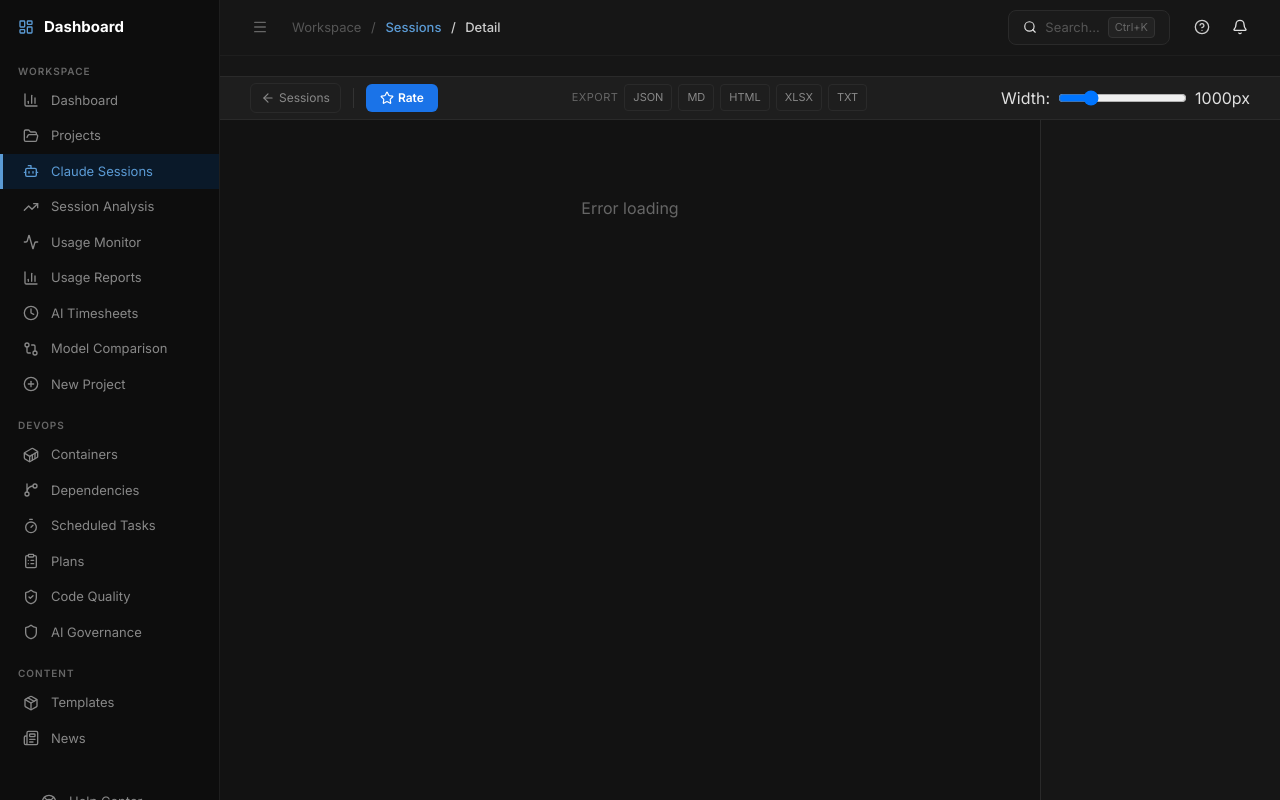
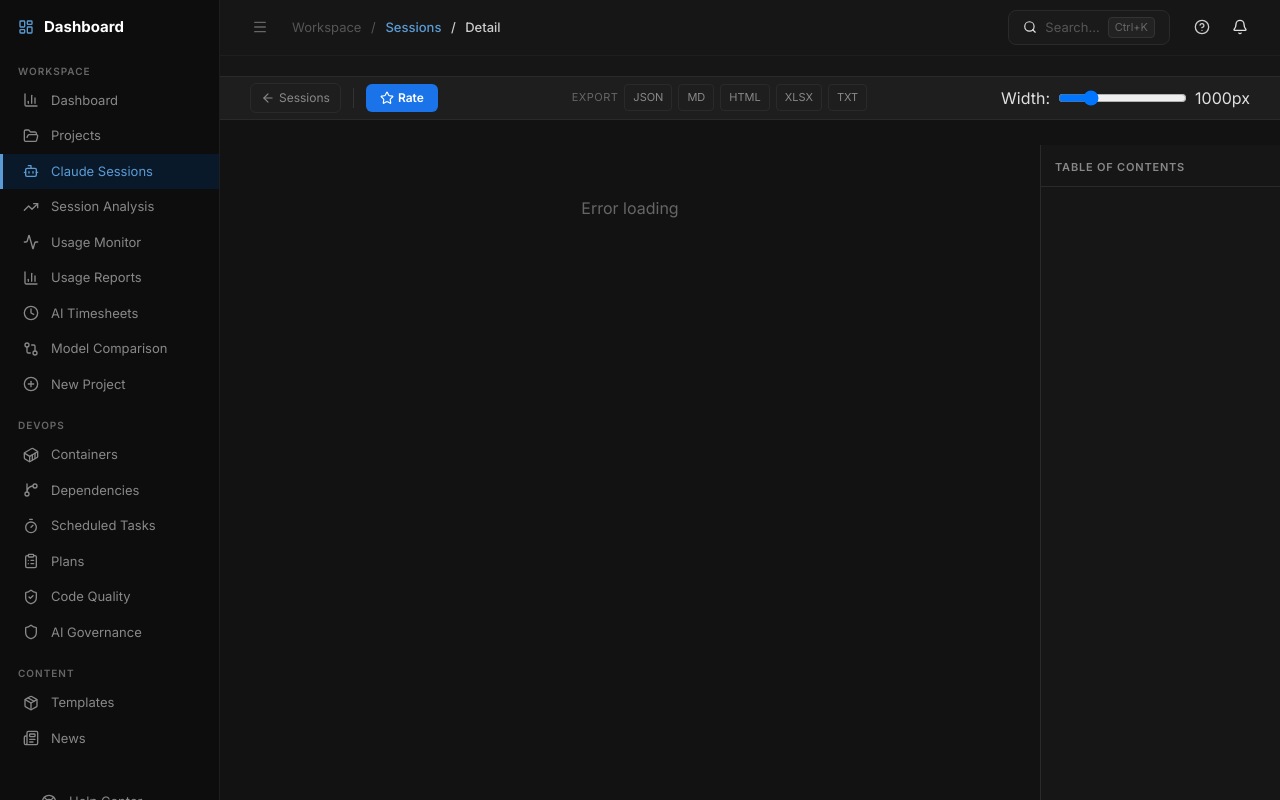
Before and after one commit to web-werkstatt/session-pilot, a Flask app: page /sessions/1 in a window 1280 px wide. Run offline with Flask 3, Linux system fonts and the light colour scheme; data that the repository does not hold is empty; some libraries are stand-ins or nearby versions.

Commit message:
fix: TOC top auf 145px (unter Sticky-Header)
Co-Authored-By: Claude Opus 4.6 (1M context) <noreply@anthropic.com>

```diff
--- a/static/css/session-detail.css
+++ b/static/css/session-detail.css
@@ -274,8 +274,8 @@ details .tool-content {
     width: 240px;
     position: fixed;
     right: 0;
-    top: 45px;
-    height: calc(100vh - 45px);
+    top: 145px;
+    height: calc(100vh - 145px);
     border-left: 1px solid var(--border-subtle);
     background: var(--bg-surface);
     overflow-y: auto;
```
